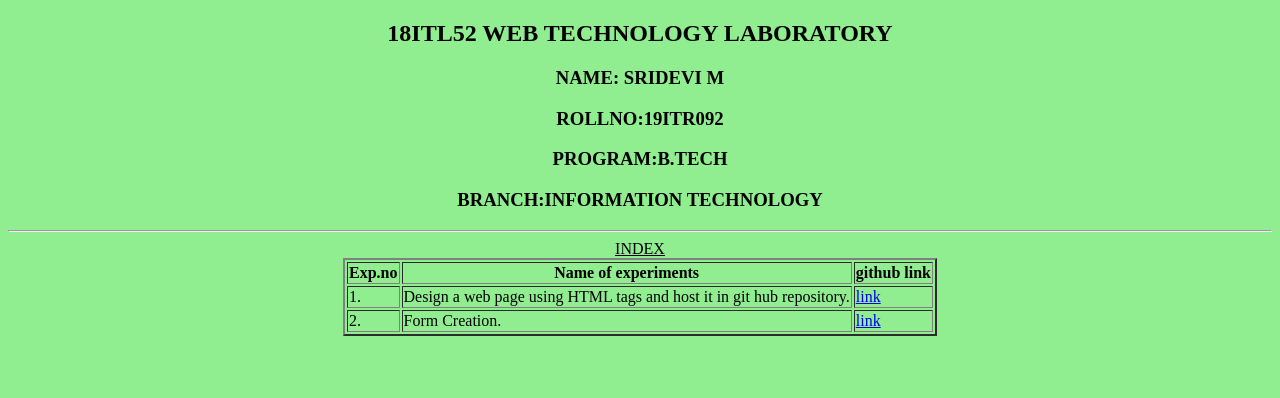
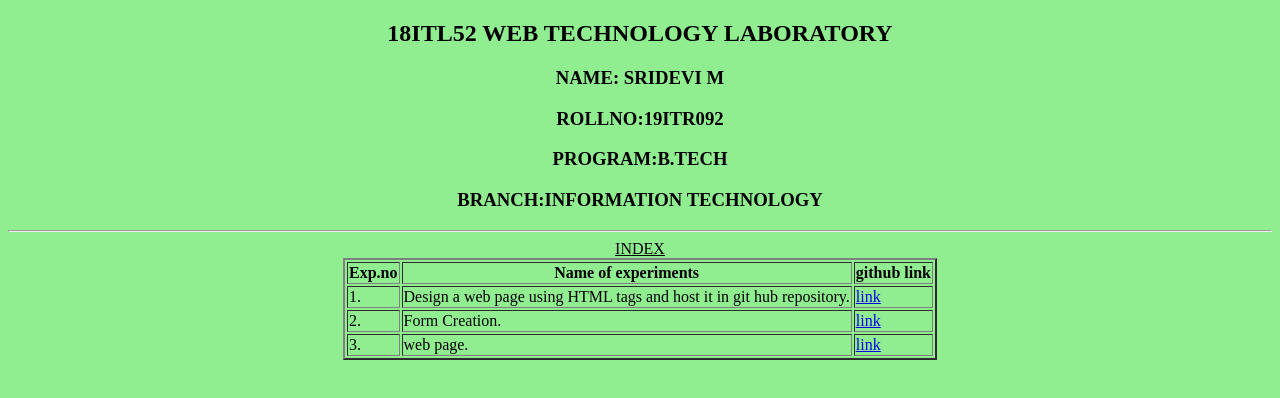
Before and after one commit to sridevimarudhachalamoorthy/webtech, a plain HTML site: page index.html in a window 1280 px wide. Drawn offline with Linux system fonts and the light colour scheme.

Commit message:
Update index.html

```diff
--- a/index.html
+++ b/index.html
@@ -44,7 +44,14 @@
             <td> Form Creation.</td>
             <td> <a href="EX_no2.html" target="new"> link</a></td>
         </tr>
+       <tr>
+            <td>
+                3.
 
+            </td>
+            <td> web page.</td>
+            <td> <a href="webfile/website/index.html" target="new"> link</a></td>
+        </tr>
     </table>
 </body>
 </html>
```
